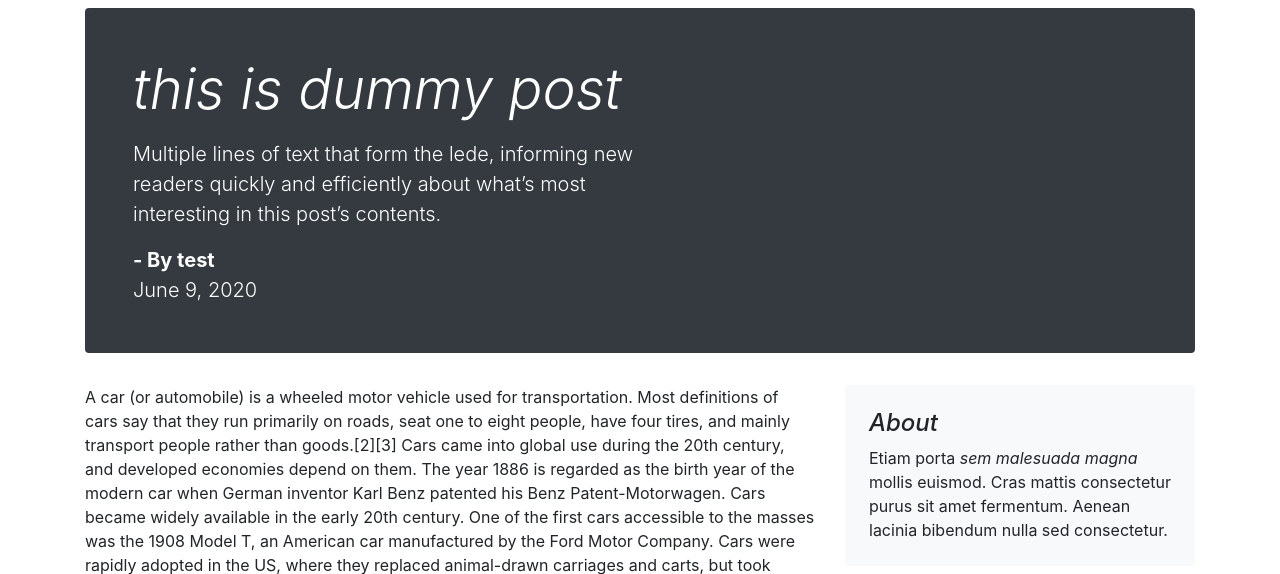
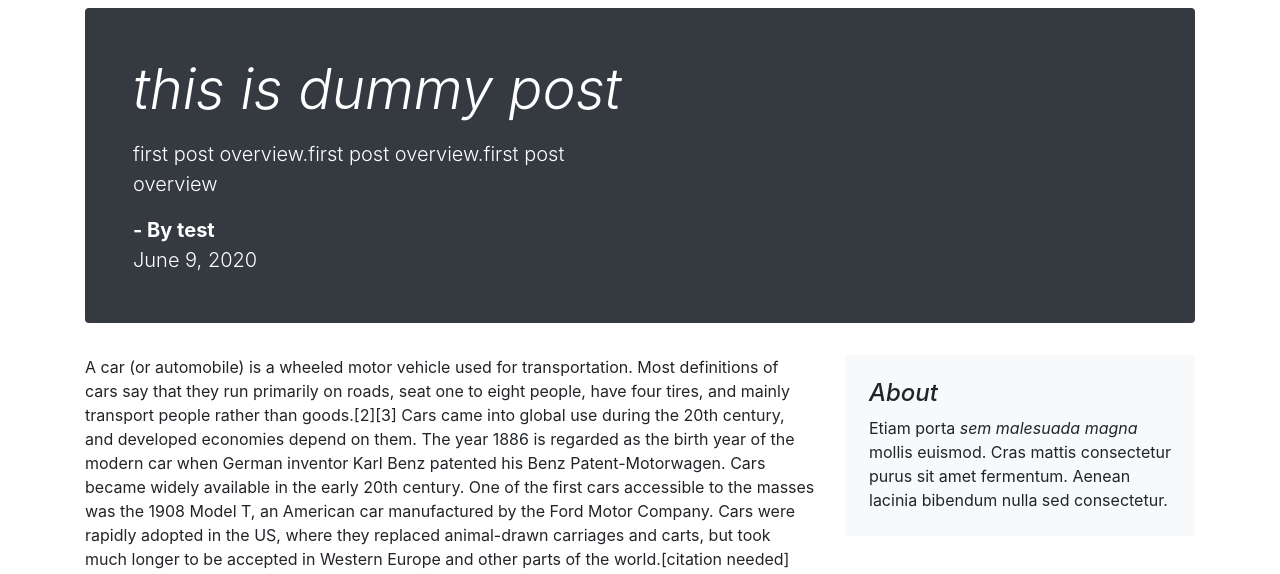
Before and after one commit to DARKPROGRAMMER16/p1, a Django app: a page that uses templates/base.html in a window 1280 px wide. Shown: the part 56-630 px from the top of the page. Run offline with Django 3.2, Linux system fonts and the light colour scheme; data comes from the database, SQL or seed files in the repository; both versions use the stored data as it was after the commit; some libraries are stand-ins or nearby versions.

Commit message:
search feature added

```diff
--- a/blog/models.py
+++ b/blog/models.py
@@ -6,6 +6,7 @@ class Post(models.Model):
     num = models.IntegerField()
     title = models.CharField(max_length = 255)
     content = models.TextField()
+    overview = models.TextField()
     author = models.CharField(max_length = 255)
     slug = models.CharField(max_length = 255)
     timestamp = models.DateTimeField(blank=True)
--- a/blog/views.py
+++ b/blog/views.py
@@ -3,7 +3,7 @@ from blog.models import Post
 # Create your views here.
 
 def bloghome(request):
-    allpost = Post.objects.all()
+    allpost = Post.objects.all()[::-1]
     context = {'allpost':allpost}
     return render(request,'blog/bloghome.html',context)
 
--- a/home/urls.py
+++ b/home/urls.py
@@ -6,4 +6,5 @@ urlpatterns = [
      path('', views.home, name='home'),
      path('contact', views.contact, name='contact'),
      path('about', views.about, name='about'),
+     path('search', views.search, name='search'),
 ]
--- a/templates/base.html
+++ b/templates/base.html
@@ -38,8 +38,8 @@
           </li>
 
         </ul>
-        <form class="form-inline my-2 my-lg-0">
-          <input class="form-control mr-sm-2" type="search" placeholder="Search" aria-label="Search">
+        <form method="get" action="/search" class="form-inline my-2 my-lg-0">
+          <input class="form-control mr-sm-2" type="search" placeholder="Search" aria-label="Search" name="query" id="search">
           <button class="btn btn-outline-info my-2 my-sm-0" type="submit">Search</button>
         </form>
         <div class="mx-2">
--- a/templates/blog/blogpost.html
+++ b/templates/blog/blogpost.html
@@ -5,8 +5,7 @@
     <div class="jumbotron p-4 p-md-5 text-white rounded bg-dark">
         <div class="col-md-6 px-0">
             <h1 class="display-4 font-italic">{{post.title}}</h1>
-            <p class="lead my-3">Multiple lines of text that form the lede, informing new readers quickly and
-                efficiently about what’s most interesting in this post’s contents.</p>
+            <p class="lead my-3">{{ post.overview }}</p>
             <p class="lead mb-0 text-white font-weight-bold">- By {{post.author}}</p>
             <p class="lead mb-0 text-white ">{{post.timestamp|date}}</p>
         </div>
--- a/templates/home/home.html
+++ b/templates/home/home.html
@@ -54,7 +54,7 @@
 
   <div class="row mb-2">
     {% for post in allpost  %}
-    {% if post.num == 1 or post.num == 2 %}
+    {% if post.num == 1 or post.num == 2 or post.num == 3 or post.num == 4 %}
     <div class="col-md-6">
       <div class="row no-gutters border rounded overflow-hidden flex-md-row mb-4 shadow-sm h-md-250 position-relative">
         <div class="col p-4 d-flex flex-column position-static">
@@ -62,7 +62,7 @@
           <h3 class="mb-0">{{ post.title }}</h3>
           <h6 class="mb-0 text-info">-{{post.author}}</h6>
           <div class="mb-1 text-muted">{{post.datetime}}</div>
-          <p class="card-text mb-auto">{{ post.content| truncatechars:100 }}</p>
+          <p class="card-text mb-auto">{{ post.overview | truncatechars:30 }}</p>
           <a href="/blog/{{ post.slug }}" class="stretched-link">Continue reading</a>
         </div>
         <div class="col-auto d-none d-lg-block">
@@ -75,6 +75,7 @@
 
 
   </div>
+  <a href="/blog" role="button" target="_blank" class="d-flex justify-content-center align-items-center"><button class="btn btn-outline-success my-2 my-sm-0">Visit Blog Page</button></a>
 </div>
 
 {% endblock body %}
```
Also changed, not shown: home/views.py (+14 -0 lines), templates/home/search.html (renamed from templates/blog/bloghome.html, +7 -4 lines), blog/migrations/0004_post_overview.py (added), db.sqlite3.
